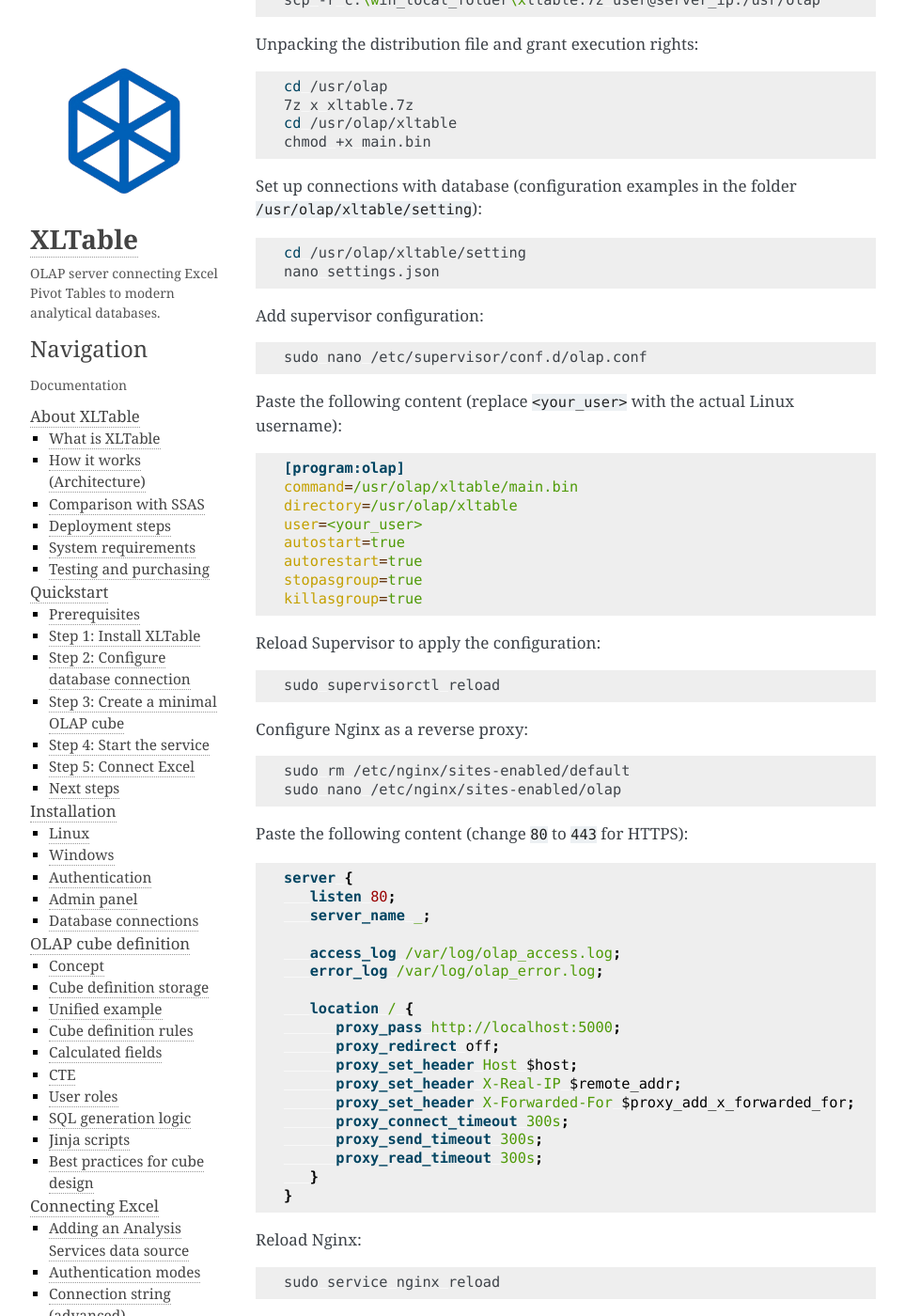
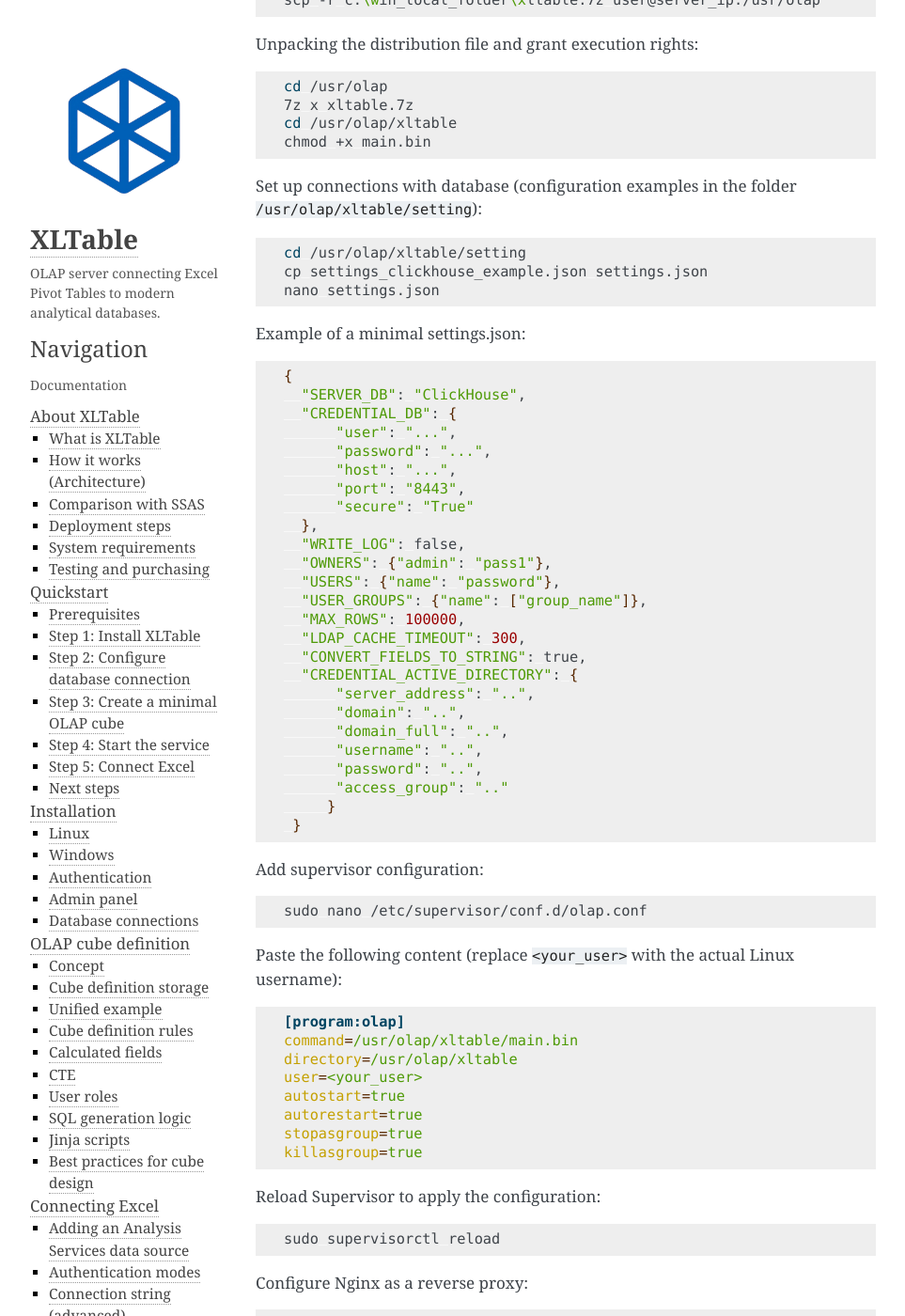
Before and after one commit to brmoscow/xltable, a Sphinx documentation site: the page built from docs/install.rst, in a window 1280 px wide and 1400 px high, scrolled down 965 px. Shown: the whole window at 94% size, without its empty margins (148-1111 px from the left). Built offline with Sphinx 7.4.7, drawn with Linux system fonts in a browser that asks for light colours.

Commit message:
Update install.rst
Added detailed example of settings.json file structure after the
   cp settings_clickhouse_example.json settings.json command,
   including all required fields with descriptions.

```diff
--- a/docs/install.rst
+++ b/docs/install.rst
@@ -63,7 +63,38 @@
 .. code-block:: bash
 
    cd /usr/olap/xltable/setting
+   cp settings_clickhouse_example.json settings.json
    nano settings.json
+
+Example of a minimal settings.json:
+
+.. code-block:: bash
+
+  {
+    "SERVER_DB": "ClickHouse",
+    "CREDENTIAL_DB": {
+        "user": "...",
+        "password": "...",
+        "host": "...",
+        "port": "8443",
+        "secure": "True"
+    },
+    "WRITE_LOG": false,
+    "OWNERS": {"admin": "pass1"},
+    "USERS": {"name": "password"},
+    "USER_GROUPS": {"name": ["group_name"]},
+    "MAX_ROWS": 100000,
+    "LDAP_CACHE_TIMEOUT": 300,
+    "CONVERT_FIELDS_TO_STRING": true,
+    "CREDENTIAL_ACTIVE_DIRECTORY": {
+        "server_address": "..",
+        "domain": "..",
+        "domain_full": "..",
+        "username": "..",
+        "password": "..",
+        "access_group": ".."
+       }
+   }
 
 Add supervisor configuration:
 
```
